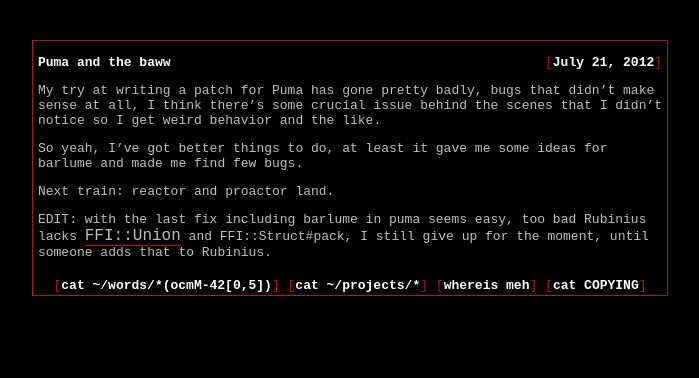
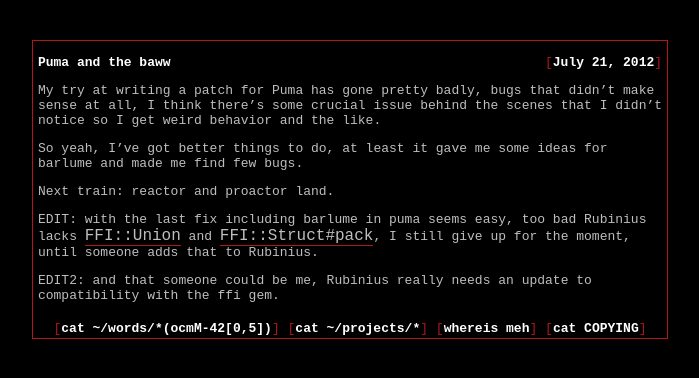
Before and after one commit to meh/meh.github.io, a Jekyll site: the page built from _posts/programming/2012-07-21-aaand-I-give-up-on-puma.md, in a window 1280 px wide. Shown: the top 378 px of the page, without its empty margins (290-989 px from the left). Built offline with Jekyll 4.4.1, drawn with Linux system fonts in a browser that asks for light colours.

Commit message:
post: another update

```diff
--- a/_posts/programming/2012-07-21-aaand-I-give-up-on-puma.md
+++ b/_posts/programming/2012-07-21-aaand-I-give-up-on-puma.md
@@ -14,4 +14,7 @@ me find few bugs.
 Next train: reactor and proactor land.
 
 EDIT: with the last fix including barlume in puma seems easy, too bad Rubinius lacks `FFI::Union`
-and FFI::Struct#pack, I still give up for the moment, until someone adds that to Rubinius.
+and `FFI::Struct#pack`, I still give up for the moment, until someone adds that to Rubinius.
+
+EDIT2: and that someone could be me, Rubinius really needs an update to compatibility with the
+ffi gem.
```
